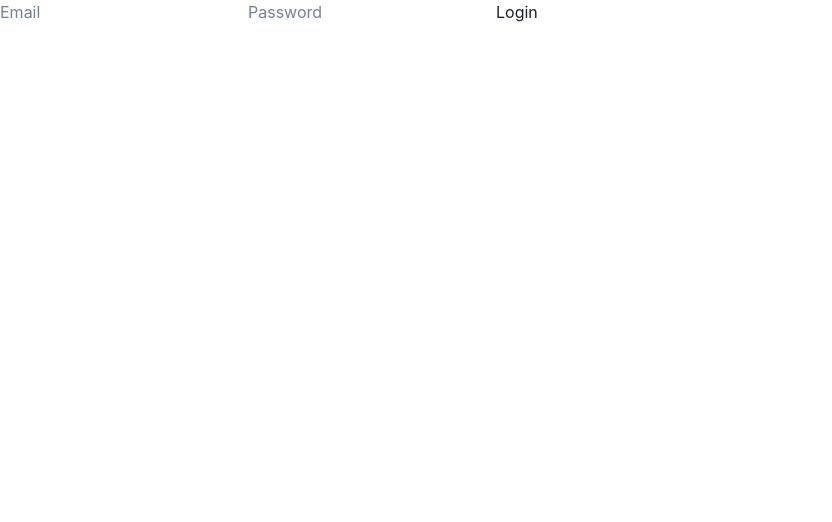
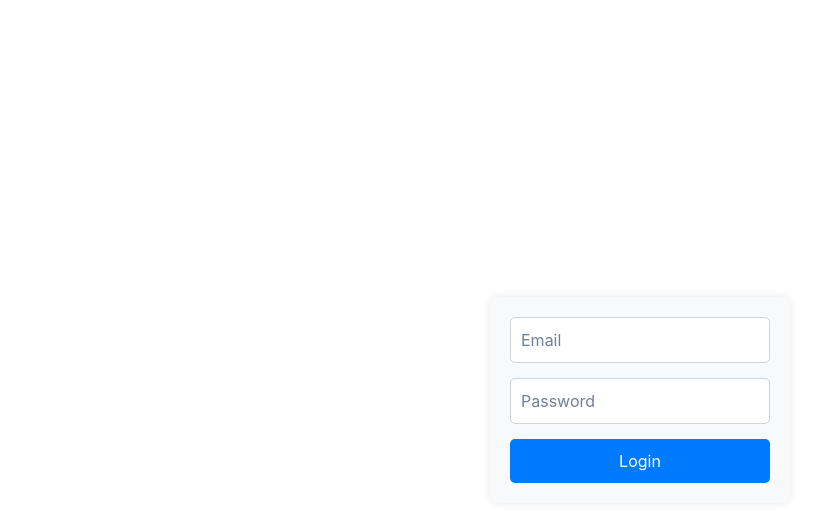
Before and after one commit to Clydejoseph/3202N, a React (Create React App) app in the folder frontend/: page / in a window 1280 px wide. Shown: the top 522 px of the page, without its empty margins (0-832 px from the left). Built offline with nearby package versions, Linux system fonts and the light colour scheme.

Commit message:
Cssing login
COOL LOGIN

```diff
--- a/frontend/src/App.jsx
+++ b/frontend/src/App.jsx
@@ -4,6 +4,8 @@ import TechAsset from './pages/labTech/Tech-Asset';
 import { useState, useEffect, React } from "react";
 import axios from "axios";
 import config from "./config";
+import '../src/css/Login.css';
+
 
 function App() {
   const navigate = useNavigate();
@@ -25,10 +27,12 @@ function App() {
     };
 
     return (
-      <div>
+      <div className="login-container">
+        <div className="login-form">
         <input type="text" placeholder="Email" value={email} onChange={(e) => setEmail(e.target.value)} />
         <input type="password" placeholder="Password" value={password} onChange={(e) => setPassword(e.target.value)} />
         <button onClick={handleLogin}>Login</button>
+        </div>
       </div>
     );
   };
--- a/frontend/src/css/Login.css
+++ b/frontend/src/css/Login.css
@@ -1,10 +1,38 @@
-.Login{
-    width: 100vw;
-    height: 100vh;
-    display:flex;
+.login-container {
+    display: flex;
     justify-content: center;
     align-items: center;
-}
-.LoginBox{
-    width: 20rem;
-}
+    height: 100vh;
+  }
+
+  .login-form {
+    width: 300px;
+    padding: 20px;
+    background-color: #f8f9fa;
+    border-radius: 8px;
+    box-shadow: 0 0 10px rgba(0, 0, 0, 0.1);
+  }
+
+  .login-form input[type="text"],
+  .login-form input[type="password"] {
+    width: 100%;
+    margin-bottom: 15px;
+    padding: 10px;
+    border: 1px solid #ced4da;
+    border-radius: 5px;
+    box-sizing: border-box;
+  }
+
+  .login-form button {
+    width: 100%;
+    padding: 10px;
+    background-color: #007bff;
+    border: none;
+    border-radius: 5px;
+    color: #fff;
+    cursor: pointer;
+  }
+
+  .login-form button:hover {
+    background-color: #0056b3;
+  }
```
